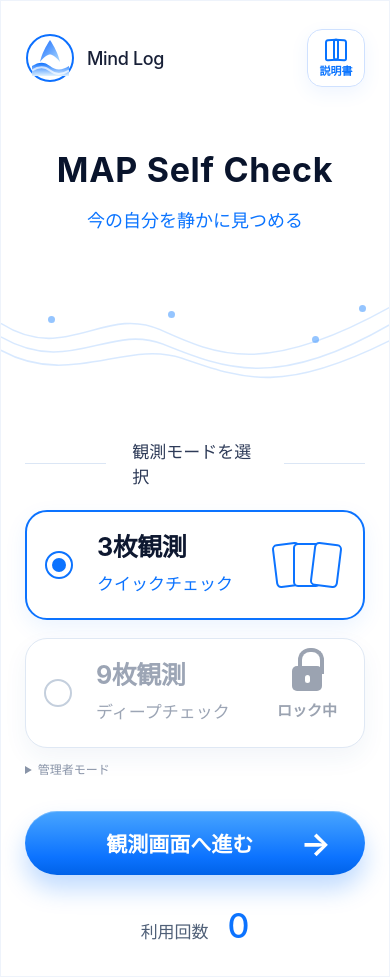
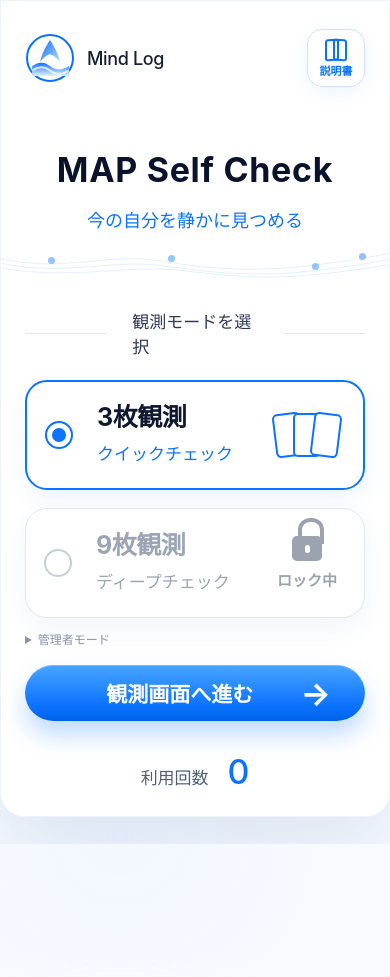
Before and after one commit to mindlog-log/map-self-check-v2, a React (Vite) app: page / in a window 390 px wide. After the commit the page ends 844 px from the top, so only its background shows below. Built offline with nearby package versions, Linux system fonts and the light colour scheme.

Commit message:
Update App.css

```diff
--- a/src/App.css
+++ b/src/App.css
@@ -1099,3 +1099,89 @@ button, input { font: inherit; }
 .guide-orbit {
   display: none !important;
 }
+/* ===== スマホ表示の縦長すぎるレイアウト調整 ===== */
+
+@media (max-width: 760px) {
+  .app {
+    padding: 0 !important;
+    align-items: flex-start !important;
+  }
+
+  .phone-panel,
+  .result-panel,
+  .observe-panel,
+  .home-panel {
+    width: 100% !important;
+    max-width: 430px !important;
+    min-height: auto !important;
+    margin: 0 auto !important;
+    border-radius: 0 0 24px 24px !important;
+    padding-bottom: 24px !important;
+  }
+
+  .screen {
+    padding-top: 18px !important;
+    padding-bottom: 24px !important;
+  }
+
+  .header-row {
+    margin-bottom: 28px !important;
+  }
+
+  .page-title,
+  .result-title {
+    margin-top: 22px !important;
+    margin-bottom: 22px !important;
+  }
+
+  .page-title h2,
+  .result-title h2 {
+    font-size: 32px !important;
+    line-height: 1.2 !important;
+    margin-bottom: 10px !important;
+  }
+
+  .title-line {
+    margin-top: 8px !important;
+    margin-bottom: 10px !important;
+  }
+
+  .energy-wave {
+    margin-top: 6px !important;
+    margin-bottom: 22px !important;
+    height: 48px !important;
+  }
+
+  .cards-grid.grid-3,
+  .result-panel .cards-grid.grid-3 {
+    gap: 10px !important;
+    margin-top: 10px !important;
+    margin-bottom: 28px !important;
+  }
+
+  .observation-card.three-card {
+    min-height: 250px !important;
+    padding-top: 14px !important;
+    padding-bottom: 18px !important;
+  }
+
+  .observation-card.three-card .card-image {
+    width: 68px !important;
+    height: 68px !important;
+    margin: 12px auto 12px !important;
+  }
+
+  .observation-card.three-card .card-text,
+  .observation-card.three-card div {
+    line-height: 1.45 !important;
+  }
+
+  .outline-button,
+  .back-button,
+  .primary-button,
+  .secondary-button {
+    margin-top: 18px !important;
+    margin-bottom: 0 !important;
+    min-height: 56px !important;
+  }
+}
```
